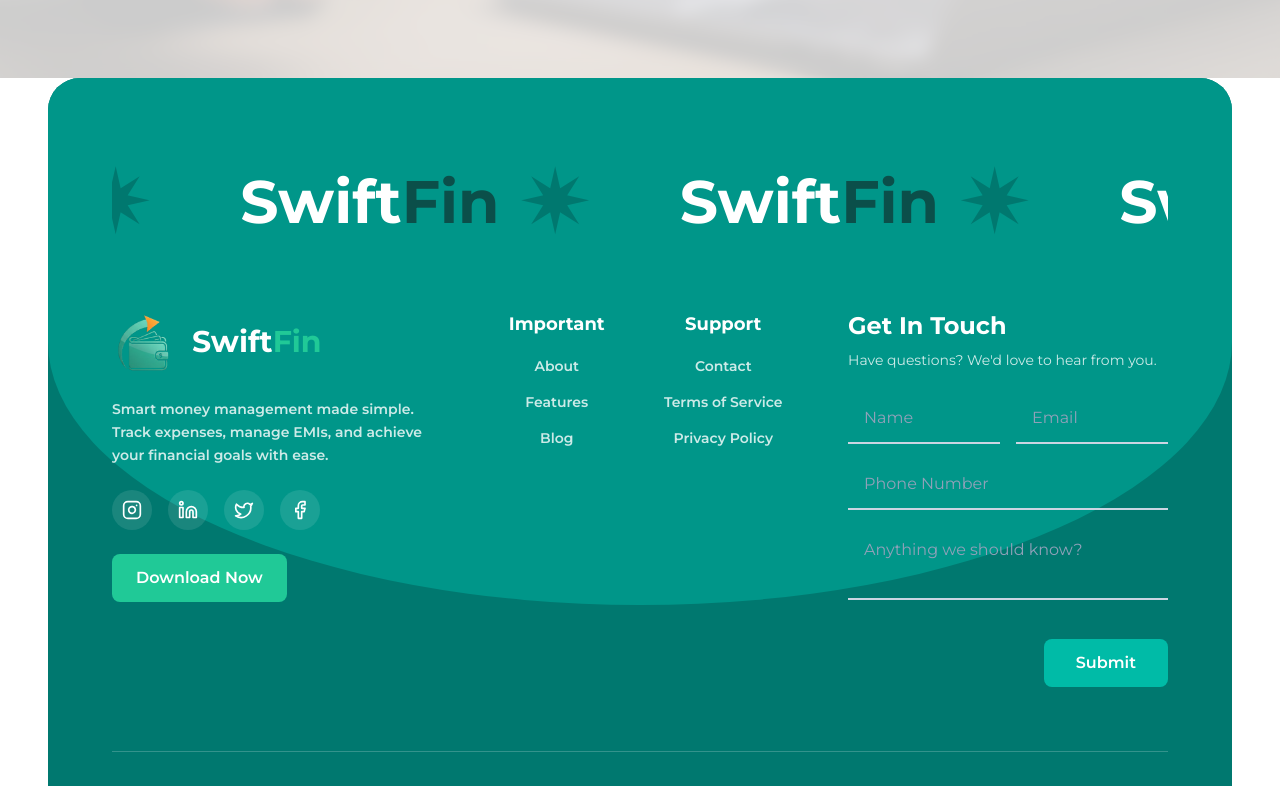
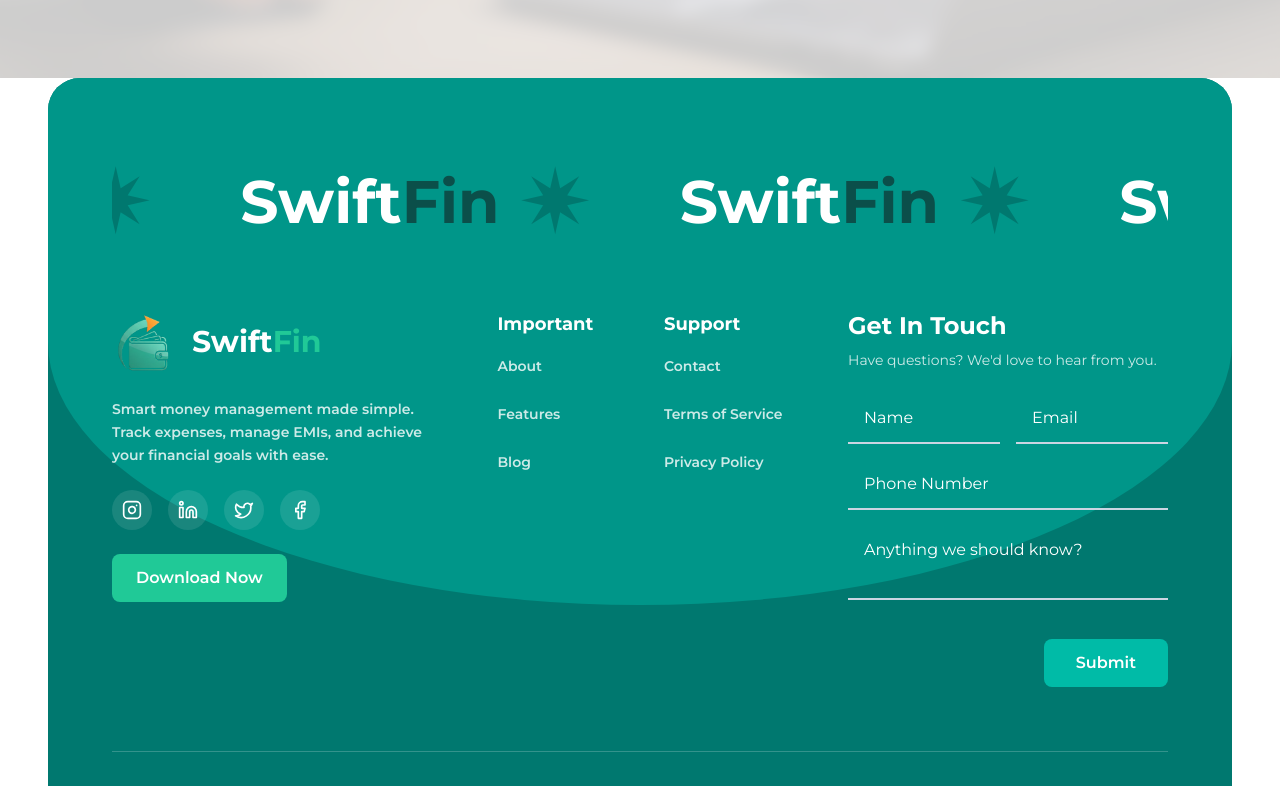
Before and after one commit to bhagyashah915/swiftFin, a Next.js app: page /contact in a window 1280 px wide. Shown: the part 819-1605 px from the top of the page. Built offline with nearby package versions, Linux system fonts and the light colour scheme; no server answers.

Commit message:
final chagnes

```diff
--- a/app/about/page.tsx
+++ b/app/about/page.tsx
@@ -169,13 +169,13 @@ export default function About() {
     return (
         <>
             {/* Hero Section - Enhanced with Video Background */}
-            <section className="relative min-h-screen bg-white pt-20 pb-12 overflow-hidden flex items-center">
-                <div className="w-full px-0 sm:px-4 lg:px-8">
+            <section className="relative h-screen bg-white overflow-hidden flex items-center justify-center">
+                <div className="w-full h-full px-0 sm:px-4 lg:px-8 py-2 sm:py-3 lg:py-4 flex items-center justify-center">
                     <motion.div
                         initial={{ opacity: 0, scale: 0.95 }}
                         animate={{ opacity: 1, scale: 1 }}
                         transition={{ duration: 1, ease: "easeOut" }}
-                        className="relative w-full h-[90vh] rounded-[2rem] sm:rounded-[3rem] overflow-hidden"
+                        className="relative w-full h-[calc(100vh-1rem)] sm:h-[calc(100vh-1.5rem)] lg:h-[calc(100vh-2rem)] rounded-[1.5rem] sm:rounded-[2rem] lg:rounded-[3rem] overflow-hidden"
                     >
                         {/* Video Background */}
                         <video
@@ -192,35 +192,19 @@ export default function About() {
                         <div className="absolute inset-0 bg-gradient-to-b from-black/60 via-black/50 to-black/70" />
 
                         {/* Content */}
-                        <div className="relative z-10 h-full flex flex-col items-center justify-center text-center px-6 md:px-12">
+                        <div className="relative z-10 h-full flex flex-col items-center justify-center text-center px-6 md:px-12 py-8">
                             <motion.div
                                 initial={{ opacity: 0, y: 30 }}
                                 animate={{ opacity: 1, y: 0 }}
                                 transition={{ delay: 0.3, duration: 0.8 }}
                                 className="max-w-5xl"
                             >
-                                <h1 className="text-[15vw] md:text-[120px] lg:text-[150px] font-black text-white tracking-tight leading-none uppercase mb-8">
+                                <h1 className="text-[12vw] md:text-[80px] lg:text-[100px] font-black text-white tracking-tight leading-none uppercase mb-6 md:mb-8">
                                     About Us
                                 </h1>
-                                <p className="text-xl md:text-3xl lg:text-4xl font-light text-white/90 leading-relaxed max-w-4xl mx-auto">
+                                <p className="text-lg md:text-xl lg:text-2xl font-light text-white/90 leading-relaxed max-w-3xl mx-auto">
                                     SwiftFin is a simple, powerful personal finance app. It helps users track expenses, manage EMIs, monitor investments, and get smart money tips.
                                 </p>
-                            </motion.div>
-
-                            {/* Scroll Indicator */}
-                            <motion.div
-                                initial={{ opacity: 0 }}
-                                animate={{ opacity: 1 }}
-                                transition={{ delay: 1, duration: 1 }}
-                                className="absolute bottom-12 left-1/2 -translate-x-1/2"
-                            >
-                                <div className="w-6 h-10 border-2 border-white/50 rounded-full flex items-start justify-center p-2">
-                                    <motion.div
-                                        animate={{ y: [0, 12, 0] }}
-                                        transition={{ duration: 1.5, repeat: Infinity }}
-                                        className="w-1.5 h-1.5 bg-white rounded-full"
-                                    />
-                                </div>
                             </motion.div>
                         </div>
                     </motion.div>
@@ -280,7 +264,7 @@ export default function About() {
                                         Save up to 5 hours per week with automatic categorization and smart tagging. Track daily coffee runs, monthly subscriptions, and annual memberships with zero effort.
                                     </p>
                                 </div>
-                                <div className="flex gap-3 mt-8">
+                                <div className="flex gap-3 my-4">
                                     <span className="px-4 py-2 bg-white/20 backdrop-blur-sm rounded-full text-sm font-semibold">AI Scan</span>
                                     <span className="px-4 py-2 bg-white/20 backdrop-blur-sm rounded-full text-sm font-semibold">Smart Sort</span>
                                     <span className="px-4 py-2 bg-white/20 backdrop-blur-sm rounded-full text-sm font-semibold">Auto-Tag</span>
@@ -625,31 +609,7 @@ export default function About() {
                         </div>
                     </div>
 
-                    {/* Bottom CTA */}
-                    <motion.div
-                        initial={{ opacity: 0, y: 30 }}
-                        whileInView={{ opacity: 1, y: 0 }}
-                        viewport={{ once: true }}
-                        className="text-center mt-20"
-                    >
-                        <div className="inline-block bg-gradient-to-r from-slate-50 to-teal-50 rounded-3xl p-12 border-2 border-slate-100">
-                            <Users className="w-16 h-16 text-[#20C997] mx-auto mb-6" />
-                            <h3 className="text-3xl font-bold text-slate-900 mb-4">
-                                Join the Financial Revolution
-                            </h3>
-                            <p className="text-lg text-slate-600 mb-8 max-w-2xl mx-auto">
-                                If still any doubts left we are here to help you out.
-                            </p>
 
-                            <a
-                                href="/contact"
-                                className="inline-flex items-center gap-2 px-8 py-4 rounded-full bg-[#20C997] text-white font-semibold hover:bg-teal-600 transition-all duration-300 hover:scale-105"
-                            >
-                                Contact Us
-                                <ArrowRight className="w-5 h-5" />
-                            </a>
-                        </div>
-                    </motion.div>
                 </div >
             </section >
         </>
--- a/app/components/contact-form.tsx
+++ b/app/components/contact-form.tsx
@@ -72,7 +72,7 @@ export default function ContactForm({ collectionName = "contacts", className = "
                     type="text"
                     placeholder="Name"
                     required
-                    className="w-full px-4 py-3 border-b-2 border-slate-300 focus:border-teal-500 outline-none bg-transparent font-['Montserrat'] transition-colors placeholder-slate-400 text-slate-800"
+                    className="w-full px-4 py-3 border-b-2 border-slate-300 text-white  focus:border-teal-500 outline-none bg-transparent font-['Montserrat'] transition-colors placeholder-white "
                 />
                 <input
                     name="email"
@@ -81,7 +81,7 @@ export default function ContactForm({ collectionName = "contacts", className = "
                     type="email"
                     placeholder="Email"
                     required
-                    className="w-full px-4 py-3 border-b-2 border-slate-300 focus:border-teal-500 outline-none bg-transparent font-['Montserrat'] transition-colors placeholder-slate-400 text-slate-800"
+                    className="w-full px-4 py-3 border-b-2 border-slate-300 text-white focus:border-teal-500 outline-none bg-transparent font-['Montserrat'] transition-colors placeholder-white text-white"
                 />
             </div>
             <input
@@ -90,7 +90,7 @@ export default function ContactForm({ collectionName = "contacts", className = "
                 onChange={handleChange}
                 type="tel"
                 placeholder="Phone Number"
-                className="w-full px-4 py-3 border-b-2 border-slate-300 focus:border-teal-500 outline-none bg-transparent font-['Montserrat'] transition-colors placeholder-slate-400 text-slate-800"
+                className="w-full px-4 py-3 border-b-2 border-slate-300 focus:border-teal-500 outline-none bg-transparent font-['Montserrat'] transition-colors placeholder-white text-white"
             />
             <textarea
                 name="message"
@@ -99,7 +99,7 @@ export default function ContactForm({ collectionName = "contacts", className = "
                 placeholder="Anything we should know?"
                 rows={2}
                 required
-                className="w-full px-4 py-3 border-b-2 border-slate-300 focus:border-teal-500 outline-none bg-transparent resize-none font-['Montserrat'] transition-colors placeholder-slate-400 text-slate-800"
+                className="w-full px-4 py-3 border-b-2 border-slate-300 focus:border-teal-500 outline-none bg-transparent resize-none font-['Montserrat'] transition-colors placeholder-white text-white"
             />
             <div className="flex justify-end pt-4">
                 <button
--- a/app/components/footer.tsx
+++ b/app/components/footer.tsx
@@ -102,11 +102,11 @@ export default function Footer() {
                                 {/* Links Grid - Centered */}
                                 <div className="grid grid-cols-2 gap-10 lg:gap-12">
                                     {/* Important Column */}
-                                    <div className="text-center">
+                                    <div className="text-left">
                                         <h3 className="text-white font-bold text-lg mb-4 font-['Montserrat']">
                                             Important
                                         </h3>
-                                        <ul className="space-y-3">
+                                        <ul className="space-y-6">
                                             <li>
                                                 <Link href="/about" className="text-white/80 hover:text-white transition-colors font-['Montserrat'] font-semibold text-sm">
                                                     About
@@ -126,11 +126,11 @@ export default function Footer() {
                                     </div>
 
                                     {/* Support Column */}
-                                    <div className="text-center">
+                                    <div className="text-left">
                                         <h3 className="text-white font-bold text-lg mb-4 font-['Montserrat']">
                                             Support
                                         </h3>
-                                        <ul className="space-y-3">
+                                        <ul className="space-y-6">
                                             <li>
                                                 <Link href="/contact" className="text-white/80 hover:text-white transition-colors font-['Montserrat'] font-semibold text-sm">
                                                     Contact
```
